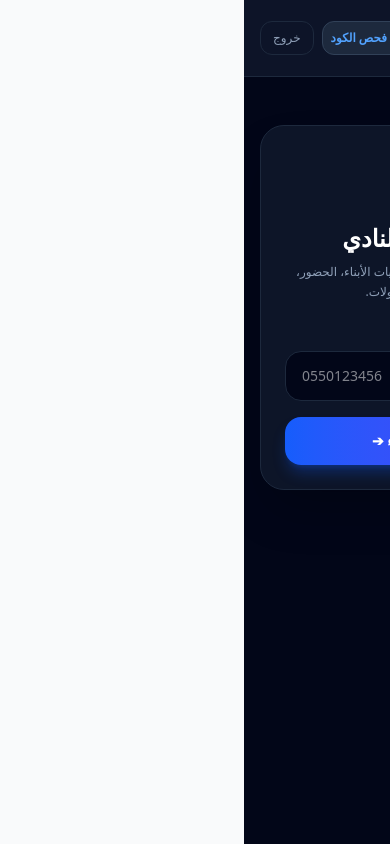
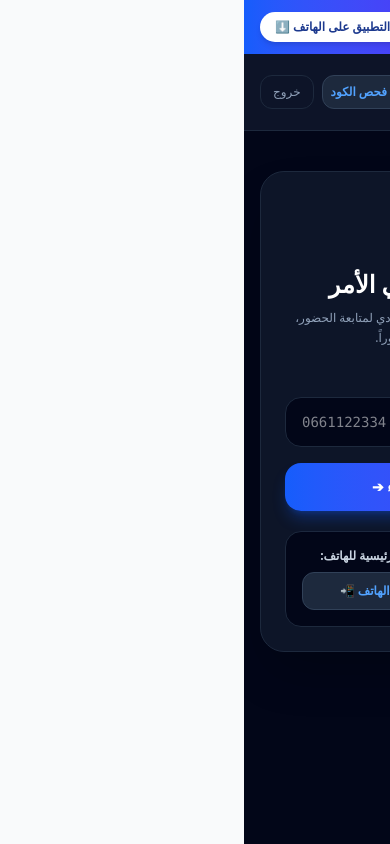
Before and after one commit to Yanisnino/judo-manager, a Next.js app: page /parent in a window 390 px wide. Built offline with nearby package versions, Linux system fonts and the light colour scheme.

Commit message:
Enhance parent phone login flexibility and prominent PWA installer banner

```diff
--- a/src/app/parent/page.tsx
+++ b/src/app/parent/page.tsx
@@ -13,16 +13,51 @@ export default function ParentPortalPage() {
   const [notifications, setNotifications] = useState<any[]>([]);
   const [showScanner, setShowScanner] = useState(false);
 
+  // PWA Prompt event handler
+  const [deferredPrompt, setDeferredPrompt] = useState<any>(null);
+  const [isInstallable, setIsInstallable] = useState(false);
+  const [installedSuccess, setInstalledSuccess] = useState(false);
+
   useEffect(() => {
     const list = LocalAuthDb.getNotifications();
     setNotifications(list);
+
+    // Listen for PWA installation prompt
+    const handleBeforeInstallPrompt = (e: any) => {
+      e.preventDefault();
+      setDeferredPrompt(e);
+      setIsInstallable(true);
+    };
+
+    window.addEventListener("beforeinstallprompt", handleBeforeInstallPrompt);
+
+    return () => {
+      window.removeEventListener("beforeinstallprompt", handleBeforeInstallPrompt);
+    };
   }, []);
+
+  const handleInstallPwa = async () => {
+    if (deferredPrompt) {
+      deferredPrompt.prompt();
+      const { outcome } = await deferredPrompt.userChoice;
+      if (outcome === "accepted") {
+        setInstalledSuccess(true);
+        setIsInstallable(false);
+        setDeferredPrompt(null);
+      }
+    } else {
+      alert("💡 لتثبيت التطبيق على هاتفك:\nاضغط على خيارات المتصفح (⋮ أو ⬆️) ثم اختر 'الإضافة إلى الشاشة الرئيسية' (Add to Home screen).");
+    }
+  };
 
   const handleLogin = (e: React.FormEvent) => {
     e.preventDefault();
-    if (parentPhone.trim()) {
+    const clean = parentPhone.replace(/\D/g, "");
+    if (clean.length >= 8) {
       setIsLoggedIn(true);
       playNotificationSound();
+    } else {
+      alert("يرجى إدخال رقم هاتف صحيح (مثال: 0550123456)");
     }
   };
 
@@ -54,6 +89,20 @@ export default function ParentPortalPage() {
 
   return (
     <div className="min-h-screen bg-slate-950 text-slate-100 font-sans selection:bg-blue-600 selection:text-white">
+      {/* Top Banner Installer for Parent Phone */}
+      <div className="bg-gradient-to-r from-blue-600 via-indigo-600 to-purple-600 text-white p-3 text-center text-xs font-bold shadow-md flex items-center justify-between px-4">
+        <div className="flex items-center gap-2">
+          <span className="text-base">📲</span>
+          <span>تطبيق أولياء الأمور الرسمـي</span>
+        </div>
+        <button
+          onClick={handleInstallPwa}
+          className="bg-white text-blue-900 px-3.5 py-1.5 rounded-full font-black text-xs hover:bg-blue-50 shadow-md transition-all border border-white/40"
+        >
+          {installedSuccess ? "✓ تم التثبيت!" : "تثبيت التطبيق على الهاتف ⬇️"}
+        </button>
+      </div>
+
       {/* Top Header */}
       <header className="bg-slate-900/90 backdrop-blur-md border-b border-slate-800 p-4 sticky top-0 z-40">
         <div className="max-w-md mx-auto flex justify-between items-center">
@@ -85,27 +134,27 @@ export default function ParentPortalPage() {
       <main className="max-w-md mx-auto p-4 space-y-6">
         {!isLoggedIn ? (
           /* Login Card for Parent */
-          <div className="bg-slate-900/90 p-6 rounded-3xl border border-slate-800 shadow-2xl space-y-5 my-8">
+          <div className="bg-slate-900/90 p-6 rounded-3xl border border-slate-800 shadow-2xl space-y-5 my-6">
             <div className="text-center space-y-2">
               <div className="w-16 h-16 bg-blue-600/10 border border-blue-500/20 text-blue-400 rounded-3xl flex items-center justify-center text-3xl mx-auto mb-2 shadow-inner">
                 📲
               </div>
-              <h2 className="text-2xl font-black text-white">متابعة الأبناء والنادي</h2>
+              <h2 className="text-2xl font-black text-white">دخول تطبيق ولي الأمر</h2>
               <p className="text-xs text-slate-400 leading-relaxed">
-                تطبيق خاص بأولياء الأمور لمتابعة مستويات الأبناء، الحضور، الإشعارات، ومواعيد البطولات.
+                أدخل رقم هاتفك المسجل لدى إدارة النادي لمتابعة الحضور، الأحزمة، والإشعارات فوراً.
               </p>
             </div>
 
             <form onSubmit={handleLogin} className="space-y-4 pt-2">
               <div>
-                <label className="block text-xs font-bold text-slate-400 mb-1.5">رقم هاتف ولي الأمر المسجل</label>
+                <label className="block text-xs font-bold text-slate-400 mb-1.5">رقم هاتف ولي الأمر (أي صيغة)</label>
                 <input
                   type="tel"
                   required
-                  placeholder="0550123456"
+                  placeholder="مثال: 0550123456 أو 0661122334"
                   value={parentPhone}
                   onChange={(e) => setParentPhone(e.target.value)}
-                  className="w-full px-4 py-3.5 bg-slate-950 border border-slate-800 rounded-2xl focus:ring-2 focus:ring-blue-500 focus:outline-none text-white text-sm"
+                  className="w-full px-4 py-3.5 bg-slate-950 border border-slate-800 rounded-2xl focus:ring-2 focus:ring-blue-500 focus:outline-none text-white text-sm font-mono"
                 />
               </div>
 
@@ -116,6 +165,16 @@ export default function ParentPortalPage() {
                 الدخول لمتابعة الأبناء ➔
               </button>
             </form>
+
+            <div className="bg-slate-950 p-4 rounded-2xl border border-slate-800 text-center space-y-2">
+              <span className="text-xs font-bold text-slate-300 block">💡 لتثبيت التطبيق على الشاشة الرئيسية للهاتف:</span>
+              <button
+                onClick={handleInstallPwa}
+                className="w-full py-2.5 bg-slate-800 hover:bg-slate-700 text-blue-400 font-bold rounded-xl text-xs border border-slate-700"
+              >
+                اضغط هنا لتنزيل التطبيق على الهاتف 📲
+              </button>
+            </div>
           </div>
         ) : (
           /* Logged In Content */
```
